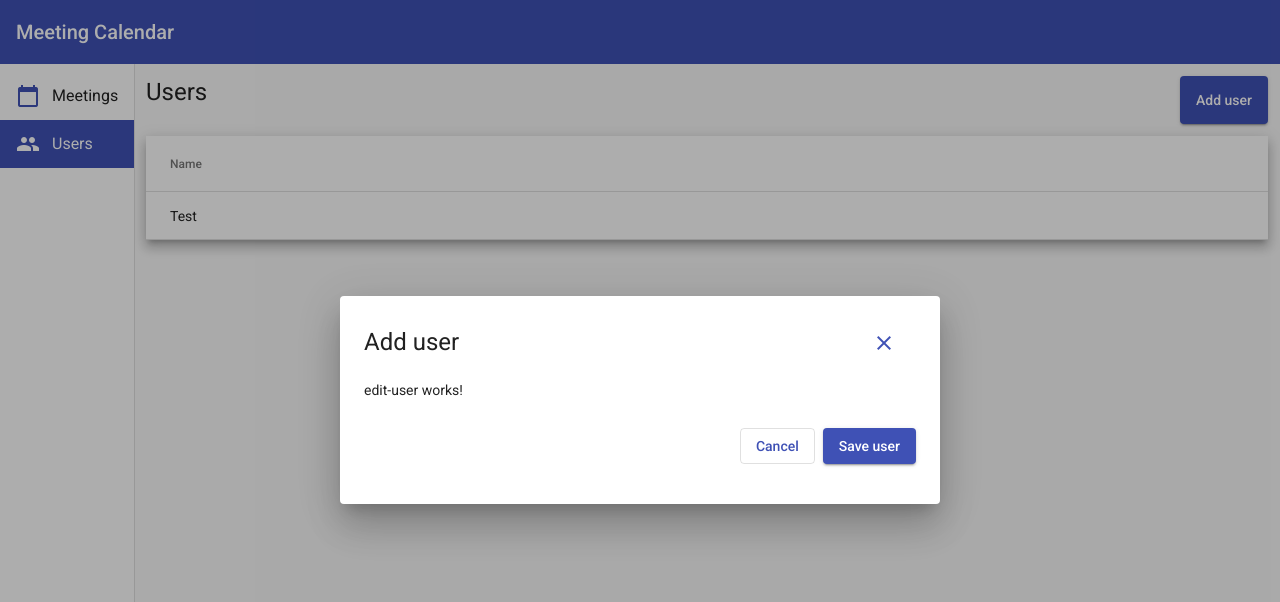
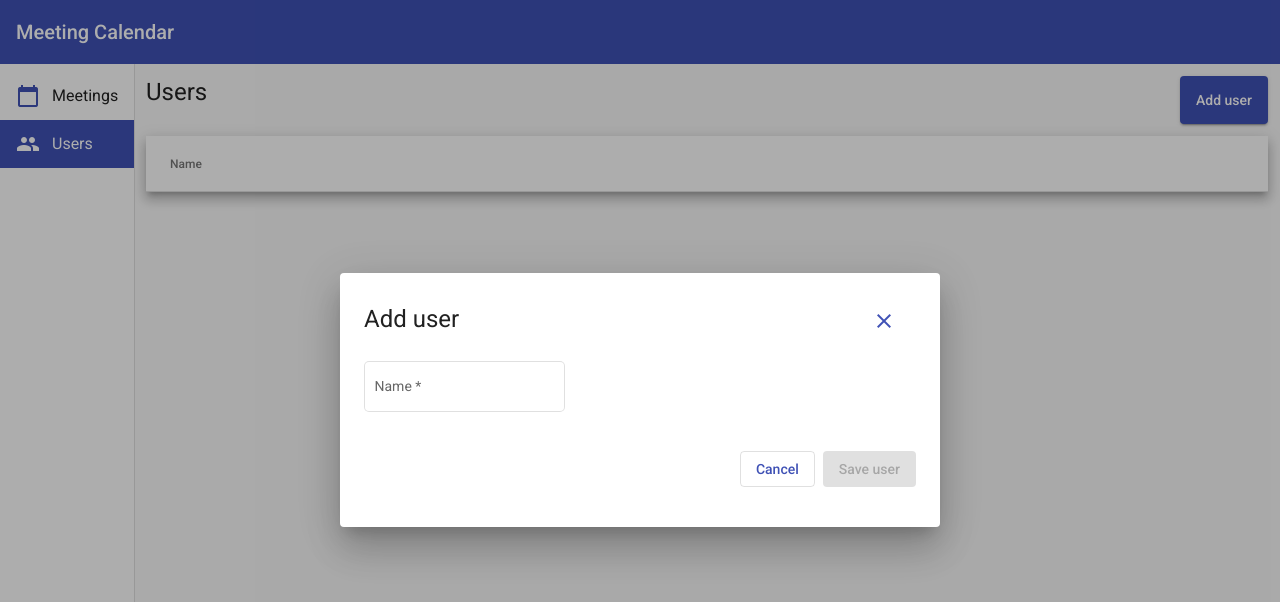
Before and after one commit to allsteps/meeting-calendar, an Angular app: page /users in a window 1280 px wide. Both pictures are taken after a click on the button "Add user". Shown: the top 602 px of the page. Built offline with nearby package versions, Linux system fonts and the light colour scheme.

Commit message:
ADD user creation

```diff
--- /dev/null
+++ b/src/app/api/users.service.ts
@@ -0,0 +1,33 @@
+import { Injectable } from '@angular/core';
+import { Observable, of } from 'rxjs';
+import { IUser } from '../users/user-list/user-list.component';
+
+@Injectable({
+  providedIn: 'root'
+})
+export class UsersService {
+  private userId = 0;
+  private userList: IUser[] = [];
+
+  constructor() { }
+
+  /**
+   * Add a new user
+   * @param user
+   */
+  public addUser(user: IUser): Observable<IUser> {
+    const result = {
+      id: ++this.userId,
+      name: user.name,
+    };
+    this.userList.push(result);
+    return of(result);
+  }
+
+  /**
+   * Returns an array of users
+   */
+  public getUsers(): Observable<IUser[]> {
+    return of(this.userList);
+  }
+}
--- a/src/app/meetings/meeting-list/meeting-list.component.ts
+++ b/src/app/meetings/meeting-list/meeting-list.component.ts
@@ -19,7 +19,6 @@ export class MeetingListComponent implements OnInit {
    * Open AddMeeting modal.
    */
   public openAddMeetingDialog(): void {
-    console.log('add meeting');
     const openedDialog = createDialogComponent({
       dialog: this.dialog,
       dialogData: {
@@ -33,7 +32,6 @@ export class MeetingListComponent implements OnInit {
     openedDialog.componentInstance.closeDialog$.subscribe(result => {
       if (result) {
         openedDialog.close();
-        console.log('click save meetin');
       }
     });
   }
--- a/src/app/shared/dialog/dialog.component.html
+++ b/src/app/shared/dialog/dialog.component.html
@@ -28,6 +28,7 @@
       mat-raised-button
       color="primary"
       class="dialog-button"
+      [disabled]="checkDisableButton()"
       *ngIf="data.buttonCloseTrue"
     >{{ data.buttonCloseTrue }}</button>
   </mat-dialog-actions>
--- a/src/app/shared/dialog/dialog.component.ts
+++ b/src/app/shared/dialog/dialog.component.ts
@@ -85,13 +85,17 @@ export class DialogComponent implements OnInit, OnDestroy {
     this.data = { ...defaultDialogData, ...data };
   }
 
-  ngOnInit() {
+  ngOnInit(): void {
     const factory = this.resolver.resolveComponentFactory(this.data.innerComponentType);
     this.componentRef = this.vcRef.createComponent(factory);
   }
 
-  okButton() {
+  okButton(): void {
     this.closeDialogEvent.next(true);
+  }
+
+  checkDisableButton(): boolean {
+    return !this.componentRef.instance.form.valid;
   }
 
   closeDialog(): void {
@@ -99,7 +103,7 @@ export class DialogComponent implements OnInit, OnDestroy {
     this.dialogRef.close();
   }
 
-  ngOnDestroy() {
+  ngOnDestroy(): void {
     if (this.componentRef) {
       this.componentRef.destroy();
       this.closeDialogEvent.complete();
--- a/src/app/users/add-user/add-user.component.html
+++ b/src/app/users/add-user/add-user.component.html
@@ -1 +1,14 @@
-<p>edit-user works!</p>
+<form [formGroup]="form">
+  <div class="form-container">
+    <div class="form-section">
+      <mat-form-field class="form-input" appearance="outline">
+        <input
+          formControlName="name"
+          matInput
+          type="text"
+        >
+        <mat-label>{{ 'Name' }}</mat-label>
+      </mat-form-field>
+    </div>
+  </div>
+</form>
--- a/src/app/users/add-user/add-user.component.ts
+++ b/src/app/users/add-user/add-user.component.ts
@@ -1,4 +1,7 @@
 import { Component, OnInit } from '@angular/core';
+import { FormBuilder, FormControl, FormGroup, Validators } from '@angular/forms';
+import { UsersService } from 'src/app/api/users.service';
+import { DialogComponent } from 'src/app/shared/dialog/dialog.component';
 
 @Component({
   selector: 'app-add-user',
@@ -6,10 +9,31 @@ import { Component, OnInit } from '@angular/core';
   styleUrls: ['./add-user.component.scss']
 })
 export class AddUserComponent implements OnInit {
+  public form: FormGroup;
 
-  constructor() { }
+  constructor(
+    private formBuilder: FormBuilder,
+    private usersService: UsersService,
+    private dialog: DialogComponent
+  ) { }
 
   ngOnInit(): void {
+    this.form = this.formBuilder.group({
+      name: new FormControl('', Validators.required),
+    });
+    this.dialog.closeDialog$.subscribe(save => {
+      if (save) {
+        this.onSubmit();
+      }
+    });
   }
 
+  private onSubmit(): void {
+    if (this.form.valid) {
+      this.usersService.addUser({name: this.form.controls.name.value}).subscribe(user => {
+        // TODO add snackbar
+        console.log('user', user);
+      });
+    }
+  }
 }
--- a/src/app/users/user-list/user-list.component.ts
+++ b/src/app/users/user-list/user-list.component.ts
@@ -1,15 +1,14 @@
 import { Component, OnInit } from '@angular/core';
 import { MatDialog } from '@angular/material/dialog';
+import { MatTableDataSource } from '@angular/material/table';
+import { UsersService } from 'src/app/api/users.service';
 import { createDialogComponent } from 'src/app/shared/dialog/dialog.component';
 import { AddUserComponent } from '../add-user/add-user.component';
 
 export interface IUser {
+  id?: number;
   name: string;
 }
-
-const ELEMENT_DATA: IUser[] = [
-  {name: 'Test'},
-];
 
 @Component({
   selector: 'app-user-list',
@@ -18,18 +17,27 @@ const ELEMENT_DATA: IUser[] = [
 })
 export class UserListComponent implements OnInit {
   displayedColumns: string[] = ['name'];
-  dataSource = ELEMENT_DATA;
+  dataSource = new MatTableDataSource<any>([]);
 
-  constructor(private dialog: MatDialog) { }
+  constructor(
+    private dialog: MatDialog,
+    private usersService: UsersService
+    ) { }
 
   ngOnInit(): void {
+    this.getUserList();
+  }
+
+  private getUserList(): void {
+    this.usersService.getUsers().subscribe(data => {
+      this.dataSource = new MatTableDataSource<IUser>(data);
+    });
   }
 
   /**
    * Open AddUser modal.
    */
   public openAddUserDialog(): void {
-    console.log('add user');
     const openedDialog = createDialogComponent({
       dialog: this.dialog,
       dialogData: {
@@ -43,7 +51,7 @@ export class UserListComponent implements OnInit {
     openedDialog.componentInstance.closeDialog$.subscribe(result => {
       if (result) {
         openedDialog.close();
-        console.log('click save user');
+        this.getUserList();
       }
     });
   }
--- a/src/app/users/users.module.ts
+++ b/src/app/users/users.module.ts
@@ -1,5 +1,7 @@
 import { NgModule } from '@angular/core';
 import { CommonModule } from '@angular/common';
+import { FormsModule, ReactiveFormsModule } from '@angular/forms';
+
 import { UserListComponent } from './user-list/user-list.component';
 import { MaterialModule } from '../shared/material/material.module';
 import { ListHeaderModule } from '../shared/list-header/list-header.module';
@@ -12,6 +14,8 @@ import { AddUserComponent } from './add-user/add-user.component';
   imports: [
     CommonModule,
     MaterialModule,
+    FormsModule,
+    ReactiveFormsModule,
     ListHeaderModule
   ]
 })
```
Also changed, not shown: src/app/shared/material/material.module.ts (+8 -2 lines), 1 other file (tests, documents, lock files or other folders).
